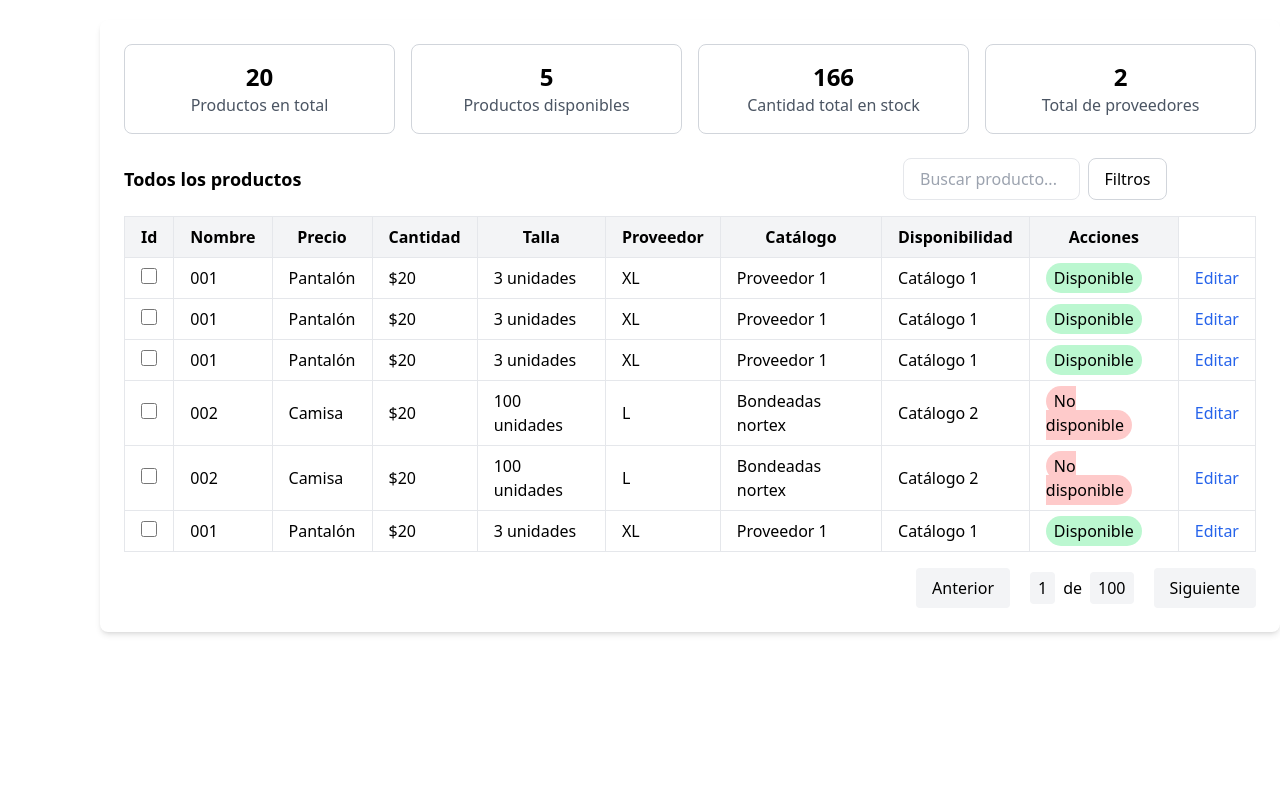
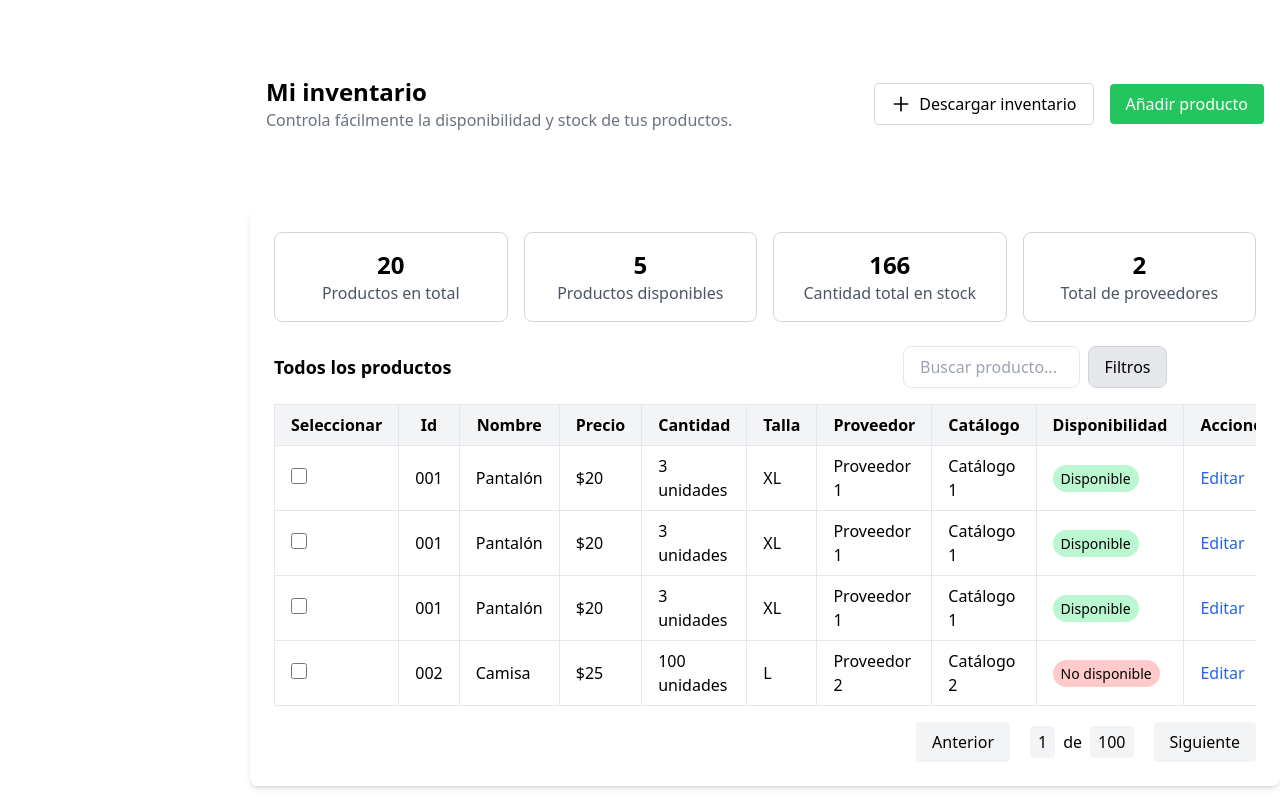
Before and after one commit to dallana-bastidas/equipo-14, an Angular app in the folder client/: page /inventario in a window 1280 px wide. Built offline with nearby package versions, Linux system fonts and the light colour scheme.

Commit message:
navbar y inventario

```diff
--- a/client/src/app/inventario/inventario.component.css
+++ b/client/src/app/inventario/inventario.component.css
@@ -1,4 +1,4 @@
 .pepe{
-  margin-top: 20px;
-  margin-left: 100px;
+  margin-top: 60px;
+  margin-left: 250px;
 }
--- a/client/src/app/inventario/inventario.component.html
+++ b/client/src/app/inventario/inventario.component.html
@@ -1,5 +1,6 @@
+<app-navbar></app-navbar>
+
 <div class="pepe p-6 bg-white rounded-lg shadow-md">
-  <!-- Estadísticas -->
   <div class="grid grid-cols-4 gap-4 mb-6">
     <div class="text-center border border-gray-300 rounded-lg p-4">
       <p class="text-2xl font-bold">20</p>
@@ -24,17 +25,17 @@
     <span class="text-lg font-semibold">Todos los productos</span>
     <div class="flex items-center">
       <input type="text" placeholder="Buscar producto..." class="border px-4 py-2 rounded-lg w-1/2" />
-      <button class="bg-white-200 b border border-gray-300 px-4 py-2 rounded-lg
-      ml-2 hover:bg-black hover:text-white transition-200 ">Filtros</button>
+      <button
+        class="border border-gray-300 bg-gray-200 px-4 py-2 rounded-lg ml-2 hover:bg-black hover:text-white transition duration-200">Filtros</button>
     </div>
   </div>
 
-  <!-- Tabla de productos -->
+
   <div class="overflow-x-auto">
     <table class="min-w-full bg-white border">
       <thead class="bg-gray-100">
         <tr>
-
+          <th class="px-4 py-2 border">Seleccionar</th>
           <th class="px-4 py-2 border">Id</th>
           <th class="px-4 py-2 border">Nombre</th>
           <th class="px-4 py-2 border">Precio</th>
@@ -60,87 +61,7 @@
           <td class="border px-4 py-2">Proveedor 1</td>
           <td class="border px-4 py-2">Catálogo 1</td>
           <td class="border px-4 py-2">
-            <span class="text-black bg-green-200 rounded-full px-2 py-1">Disponible</span>
-          </td>
-          <td class="border px-4 py-2">
-            <button class="text-blue-600 hover:underline">Editar</button>
-          </td>
-        </tr>
-
-
-        <tr>
-          <td class="border px-4 py-2">
-            <input type="checkbox" class="form-checkbox h-4 w-4 text-blue-600">
-          </td>
-          <td class="border px-4 py-2">001</td>
-          <td class="border px-4 py-2">Pantalón</td>
-          <td class="border px-4 py-2">$20</td>
-          <td class="border px-4 py-2">3 unidades</td>
-          <td class="border px-4 py-2">XL</td>
-          <td class="border px-4 py-2">Proveedor 1</td>
-          <td class="border px-4 py-2">Catálogo 1</td>
-          <td class="border px-4 py-2">
-            <span class="text-black bg-green-200 rounded-full px-2 py-1">Disponible</span>
-          </td>
-          <td class="border px-4 py-2">
-            <button class="text-blue-600 hover:underline">Editar</button>
-          </td>
-        </tr>
-
-
-        <tr>
-          <td class="border px-4 py-2">
-            <input type="checkbox" class="form-checkbox h-4 w-4 text-blue-600">
-          </td>
-          <td class="border px-4 py-2">001</td>
-          <td class="border px-4 py-2">Pantalón</td>
-          <td class="border px-4 py-2">$20</td>
-          <td class="border px-4 py-2">3 unidades</td>
-          <td class="border px-4 py-2">XL</td>
-          <td class="border px-4 py-2">Proveedor 1</td>
-          <td class="border px-4 py-2">Catálogo 1</td>
-          <td class="border px-4 py-2">
-            <span class="text-black bg-green-200 rounded-full px-2 py-1">Disponible</span>
-          </td>
-          <td class="border px-4 py-2">
-            <button class="text-blue-600 hover:underline">Editar</button>
-          </td>
-        </tr>
-
-
-
-        <tr>
-          <td class="border px-4 py-2">
-            <input type="checkbox" class="form-checkbox h-4 w-4 text-blue-600">
-          </td>
-          <td class="border px-4 py-2">002</td>
-          <td class="border px-4 py-2">Camisa</td>
-          <td class="border px-4 py-2">$20</td>
-          <td class="border px-4 py-2">100 unidades</td>
-          <td class="border px-4 py-2">L</td>
-          <td class="border px-4 py-2">Bondeadas nortex</td>
-          <td class="border px-4 py-2">Catálogo 2</td>
-          <td class="border px-4 py-2">
-            <span class="text-black bg-red-200 rounded-full px-2 py-1">No disponible</span>
-          </td>
-          <td class="border px-4 py-2">
-            <button class="text-blue-600 hover:underline">Editar</button>
-          </td>
-        </tr>
-
-        <tr>
-          <td class="border px-4 py-2">
-            <input type="checkbox" class="form-checkbox h-4 w-4 text-blue-600">
-          </td>
-          <td class="border px-4 py-2">002</td>
-          <td class="border px-4 py-2">Camisa</td>
-          <td class="border px-4 py-2">$20</td>
-          <td class="border px-4 py-2">100 unidades</td>
-          <td class="border px-4 py-2">L</td>
-          <td class="border px-4 py-2">Bondeadas nortex</td>
-          <td class="border px-4 py-2">Catálogo 2</td>
-          <td class="border px-4 py-2">
-            <span class="text-black bg-red-200 rounded-full px-2 py-1">No disponible</span>
+            <span class="text-black bg-green-200 rounded-full px-2 py-1 text-sm">Disponible</span>
           </td>
           <td class="border px-4 py-2">
             <button class="text-blue-600 hover:underline">Editar</button>
@@ -159,21 +80,57 @@
           <td class="border px-4 py-2">Proveedor 1</td>
           <td class="border px-4 py-2">Catálogo 1</td>
           <td class="border px-4 py-2">
-            <span class="text-black bg-green-200 rounded-full px-2 py-1">Disponible</span>
+            <span class="text-black bg-green-200 rounded-full px-2 py-1 text-sm">Disponible</span>
           </td>
           <td class="border px-4 py-2">
             <button class="text-blue-600 hover:underline">Editar</button>
           </td>
         </tr>
 
+        <tr>
+          <td class="border px-4 py-2">
+            <input type="checkbox" class="form-checkbox h-4 w-4 text-blue-600">
+          </td>
+          <td class="border px-4 py-2">001</td>
+          <td class="border px-4 py-2">Pantalón</td>
+          <td class="border px-4 py-2">$20</td>
+          <td class="border px-4 py-2">3 unidades</td>
+          <td class="border px-4 py-2">XL</td>
+          <td class="border px-4 py-2">Proveedor 1</td>
+          <td class="border px-4 py-2">Catálogo 1</td>
+          <td class="border px-4 py-2">
+            <span class="text-black bg-green-200 rounded-full px-2 py-1 text-sm">Disponible</span>
+          </td>
+          <td class="border px-4 py-2">
+            <button class="text-blue-600 hover:underline">Editar</button>
+          </td>
+        </tr>
 
+        <tr>
+          <td class="border px-4 py-2">
+            <input type="checkbox" class="form-checkbox h-4 w-4 text-blue-600">
+          </td>
+          <td class="border px-4 py-2">002</td>
+          <td class="border px-4 py-2">Camisa</td>
+          <td class="border px-4 py-2">$25</td>
+          <td class="border px-4 py-2">100 unidades</td>
+          <td class="border px-4 py-2">L</td>
+          <td class="border px-4 py-2">Proveedor 2</td>
+          <td class="border px-4 py-2">Catálogo 2</td>
+          <td class="border px-4 py-2">
+            <span class="text-black bg-red-200 rounded-full px-2 py-1 text-sm">No disponible</span>
+          </td>
+          <td class="border px-4 py-2">
+            <button class="text-blue-600 hover:underline">Editar</button>
+          </td>
+        </tr>
       </tbody>
     </table>
   </div>
 
-  <!-- Paginación -->
+
   <div class="flex justify-end items-center mt-4">
-    <button class="px-4 py-2 bg-gray-100 rounded"> Anterior</button>
+    <button class="px-4 py-2 bg-gray-100 rounded">Anterior</button>
 
     <div class="flex items-center mx-4">
       <button class="px-2 py-1 bg-gray-100 text-black rounded mx-1">1</button>
@@ -181,6 +138,6 @@
       <button class="px-2 py-1 bg-gray-100 text-black rounded mx-1">100</button>
     </div>
 
-    <button class="px-4 py-2 bg-gray-100 rounded">Siguiente</button>
+    <button class="px-4 py-2 bg-gray-100 rounded">Siguiente </button>
   </div>
 </div>
--- a/client/src/app/inventario/inventario.component.ts
+++ b/client/src/app/inventario/inventario.component.ts
@@ -1,9 +1,10 @@
 import { Component } from '@angular/core';
+import { NavbarComponent } from "../navbar/navbar.component";
 
 @Component({
   selector: 'app-inventario',
   standalone: true,
-  imports: [],
+  imports: [NavbarComponent],
   templateUrl: './inventario.component.html',
   styleUrl: './inventario.component.css'
 })
--- a/client/src/app/navbar/navbar.component.html
+++ b/client/src/app/navbar/navbar.component.html
@@ -12,10 +12,6 @@
       Descargar inventario
     </button>
     <button class="flex items-center px-4 py-2 bg-green-500 text-white rounded hover:bg-green-600 transition">
-      <svg xmlns="http://www.w3.org/2000/svg" fill="none" viewBox="0 0 24 24" stroke="currentColor"
-        class="w-5 h-5 mr-2">
-        <path stroke-linecap="round" stroke-linejoin="round" stroke-width="2" d="M12 4v16m8-8H4" />
-      </svg>
       Añadir producto
     </button>
   </div>
```
